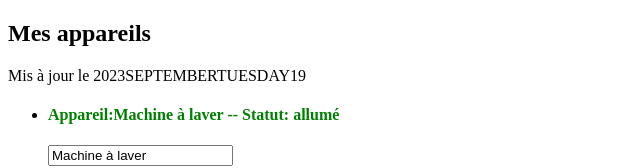
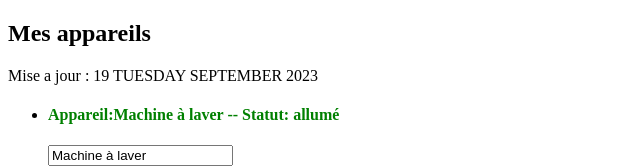
Before and after one commit to AshhR/OpenclassroomAngular, an Angular app: page / in a window 1280 px wide. Shown: the top 168 px of the page, without its empty margins (0-640 px from the left). Built offline with nearby package versions, Linux system fonts and the light colour scheme.

Commit message:
async géré

```diff
--- a/src/app/app.component.html
+++ b/src/app/app.component.html
@@ -2,7 +2,14 @@
     <div class="row">
         <div class="col-xs-12">
             <h2>Mes appareils</h2>
-            <p>Mis à jour le {{lastUpdate | async | date :'yMMMMEEEEd'|uppercase }} </p>
+            <!-- <p>
+            {{ lastUpdate | date [ : 'yMMMMEEEEd' [ : timezone [ : locale ] ] ] }}-->
+                <!-- Mis à jour le  : {{ lastUpdate | async | date: 'yMMMMEEEEd' | uppercase }}
+                {{ (lastUpdate |  async) | date | uppercase }}
+
+            Mis à jour le : {{ (lastUpdate | async) | date: 'yMMMMEEEEd'[:'UTC':'fr']]] }} -->
+            <p>Mise a jour : {{lastDate | async| date :'d EEEE MMMM YYYY'| uppercase }} </p>
+
             <ul class="list-group">
                 <app-appareil *ngFor="let appareil of appareils"
                                 [appareilName]="appareil.name"
--- a/src/app/app.component.ts
+++ b/src/app/app.component.ts
@@ -1,5 +1,5 @@
-import { DatePipe } from '@angular/common';
 import { Component } from '@angular/core';
+
 
 @Component({
   selector: 'app-root',
@@ -7,17 +7,15 @@ import { Component } from '@angular/core';
   styleUrls: ['./app.component.scss']
 })
 export class AppComponent {
+  isAuth =false;
+  lastDate = new Promise<Date>((resolve , reject)=>{
+    const date = new Date();
+    setTimeout(() => {
+      resolve(date)
+    }, 2000);
+  });
 
-  isAuth = false;
 
-  lastUpdate = new Promise(
-  (resolve, reject) =>{
-    const date = new Date();
-    setTimeout(
-      ()=>{resolve(date);
-      }, 2000);
-    }
-  )
   appareils = [
     {
       name: 'Machine à laver',
```
